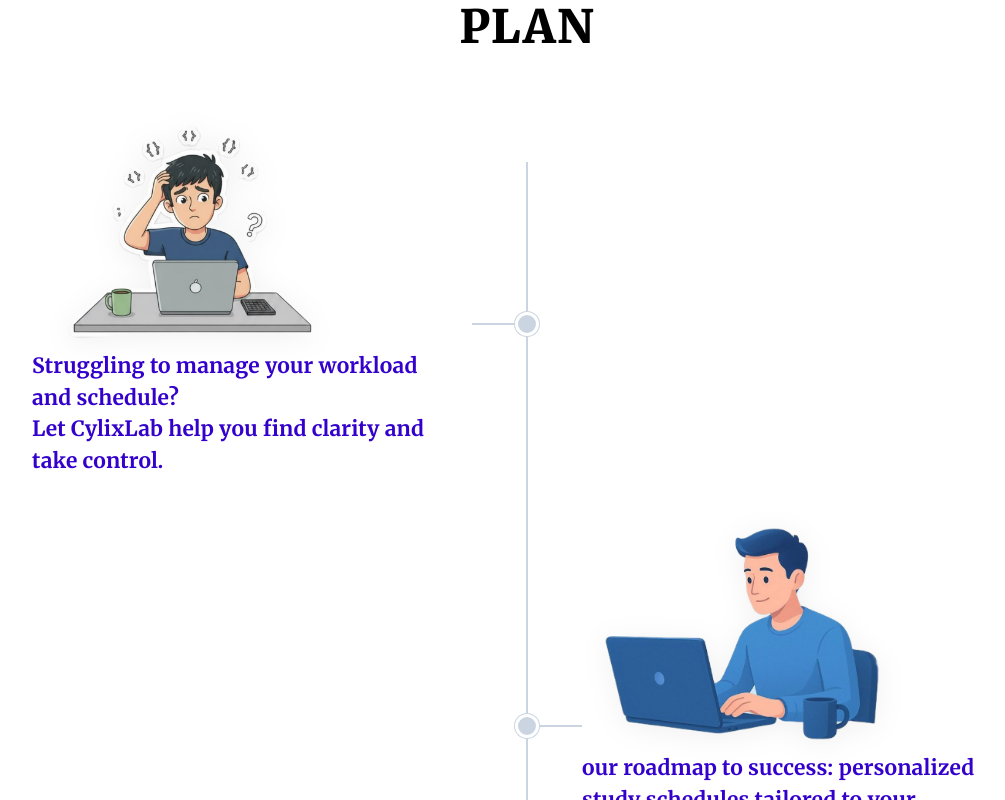
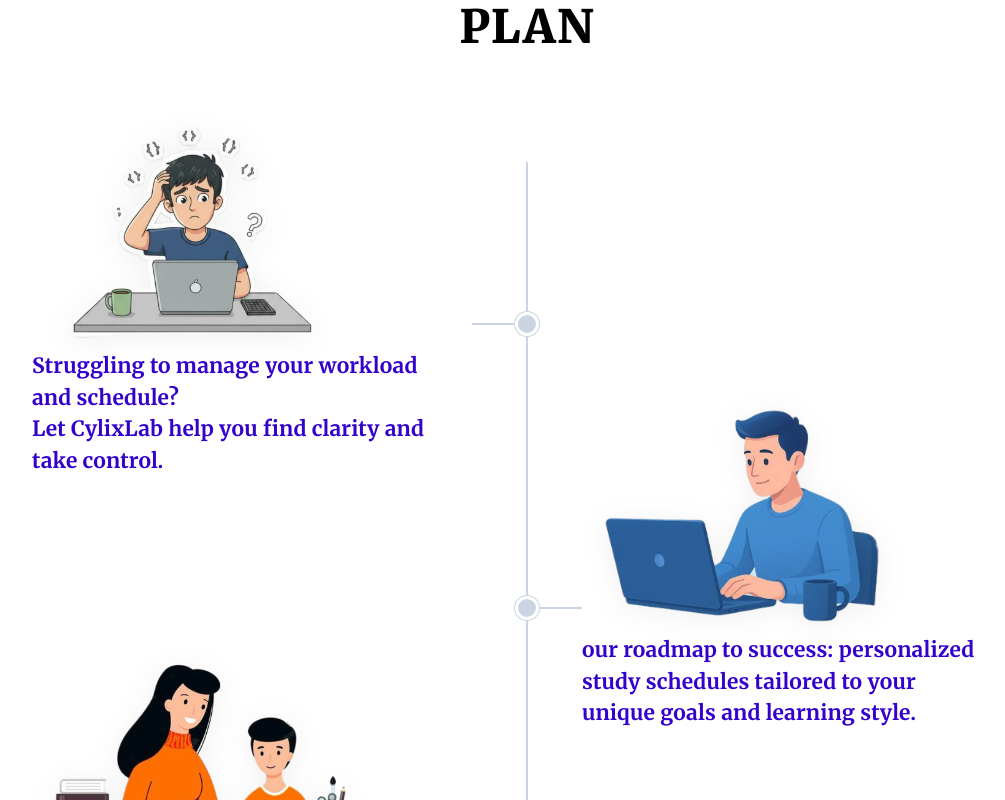
Before and after one commit to ravinduanushka/cylixlab, a React (Vite) app in the folder frontend/: page / in a window 1280 px wide. Shown: the part 780-1580 px from the top of the page, without its empty margins (113-1118 px from the left). Built offline with nearby package versions, Linux system fonts and the light colour scheme.

Commit message:
Adjust plan step row alignment and spacing for improved layout

```diff
--- a/frontend/src/App.css
+++ b/frontend/src/App.css
@@ -197,15 +197,19 @@
   position: relative;
   display: flex;
   flex-direction: column;
-  gap: 48px;
   z-index: 2;
 }
 
 .plan-step-row {
   display: grid;
   grid-template-columns: 1fr 1fr;
-  align-items: center;
+  align-items: flex-start;
   position: relative;
+}
+
+/* Bring the 4 categories closer together vertically */
+.plan-step-row + .plan-step-row {
+  margin-top: -70px;
 }
 
 .plan-col {
@@ -579,6 +583,10 @@
     margin-bottom: 36px;
   }
 
+  .plan-step-row + .plan-step-row {
+    margin-top: 0;
+  }
+
   .plan-col-left,
   .plan-col-right {
     justify-content: flex-start;
```
